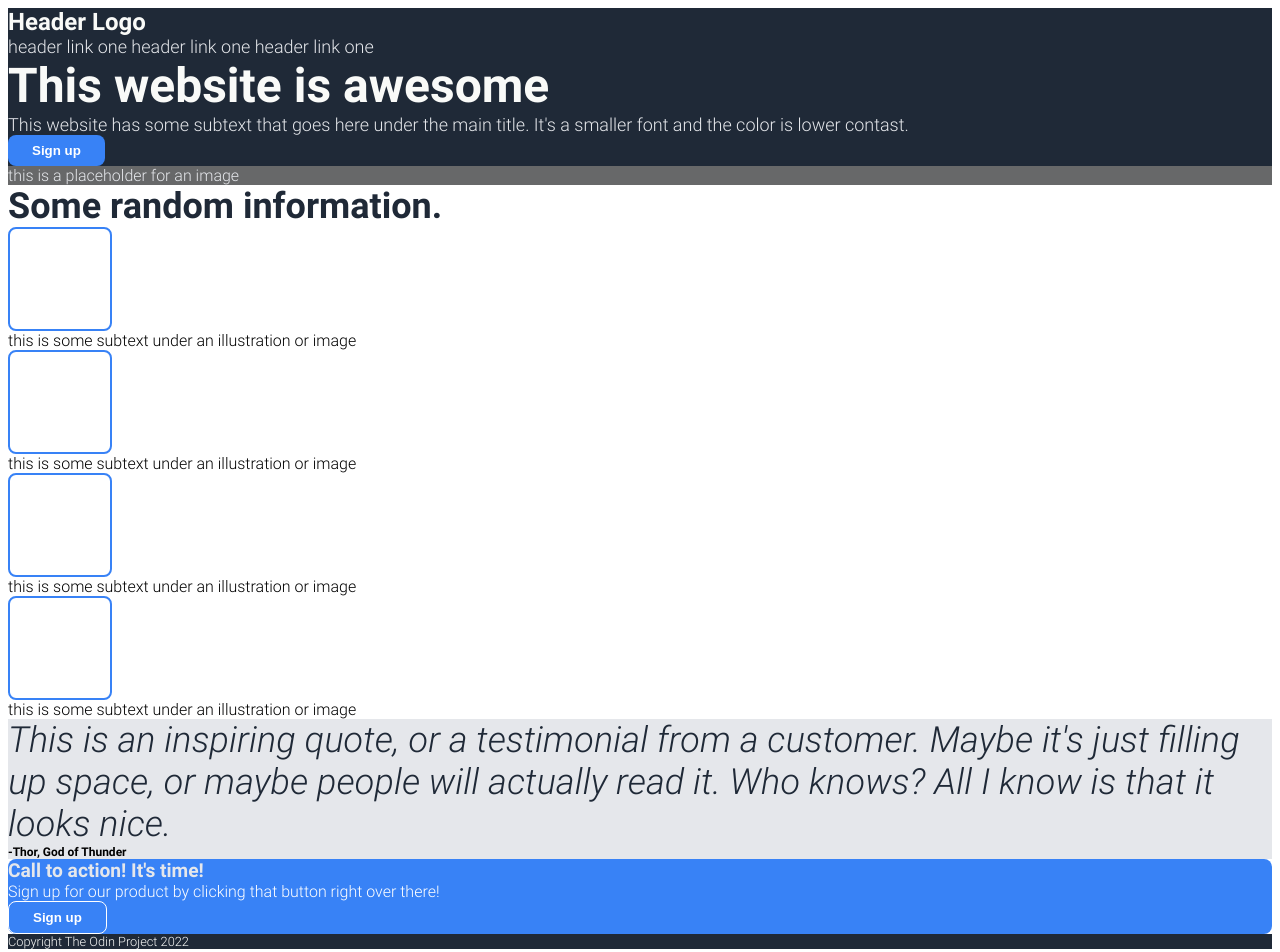
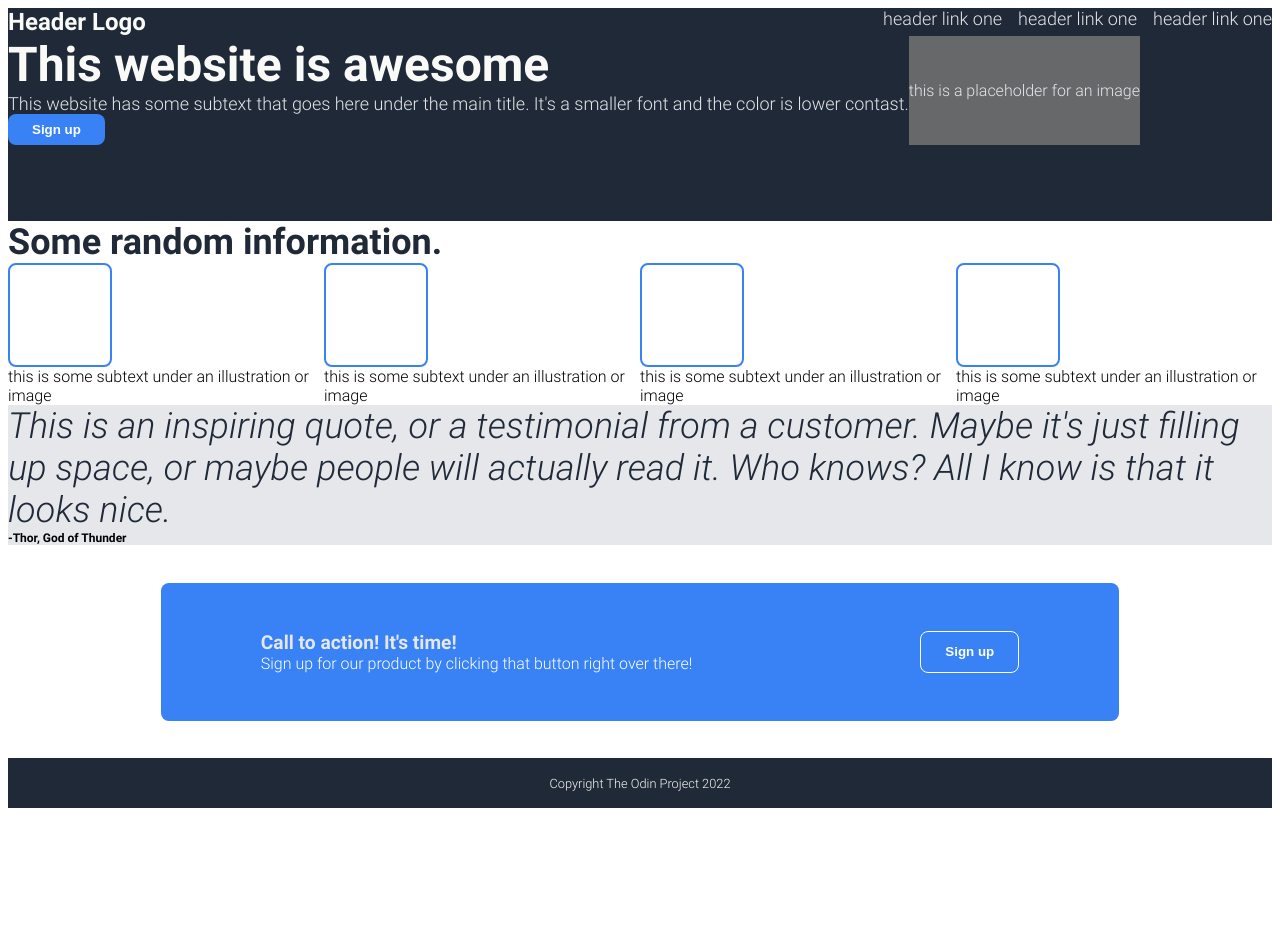
Before and after one commit to catagonus/landing-page, a plain HTML site: page index.html in a window 1280 px wide. After the commit the page ends 816 px from the top, so only its background shows below. Drawn offline with Linux system fonts and the light colour scheme.

Commit message:
Update index and style.css with first flex attempt

```diff
--- a/index.html
+++ b/index.html
@@ -15,12 +15,14 @@
 
         <div class="header">
             <div class="logo">Header Logo</div>
-            <a href="">header link one</a>
-            <a href="">header link one</a>
-            <a href="">header link one</a>
+            <div class="links">
+                <a href="">header link one</a>
+                <a href="">header link one</a>
+                <a href="">header link one</a>
+            </div>
         </div>
 
-        <div>
+        <div class="hero-content">
             <div>
                 <div class="main-text">This website is awesome</div>
                 <div class="subtext">This website has some subtext that goes here under the main title. It's a smaller font and the color is lower contast.</div>
--- a/style.css
+++ b/style.css
@@ -32,9 +32,26 @@
 body {
     background-color: white;
     font-family: "Roboto";
+    display: flex;
+    flex-direction: column;
+    height: 100vh;
+}
+
+.section {
+
+    display: flex;
+    flex-direction: column;
 }
 
 .header-box {
+    flex: 1;
+}
+
+.header {
+    color: #e5e7eb;
+    font-size: 18px;
+    display: flex;
+    justify-content: space-between;
 }
 
 .logo {
@@ -43,15 +60,16 @@ body {
     font-weight: bold;
 }
 
+.links {
+    display: flex;
+    justify-content: flex-end;
+    gap: 16px;
+}
+
 .header-box .main-text {
     font-size: 48px;
     font-weight: bolder;
     color: #f9faf8;
-}
-
-.header {
-    color: #e5e7eb;
-    font-size: 18px;
 }
 
 .subtext {
@@ -59,7 +77,15 @@ body {
     color: #e5e7eb;
 }
 
+.hero-content {
+    display: flex;
+}
+
 .info-box {
+}
+
+.info-grid {
+    display: flex;
 }
 
 .quote-box {
@@ -67,11 +93,18 @@ body {
 }
 
 .signup-box {
+    justify-content: center;
+    align-items: center;
+    flex: 1;
 }
 
 .footer {
     color: #f9faf8;
     font-size: .8em;
+    flex: 0 0 50px;
+    display: flex;
+    justify-content: center;
+    align-items: center;
 }
 
 .header-box,
@@ -83,6 +116,10 @@ body {
     background-color: #3882f6;
     border-radius: 8px;
     color: white;
+    display: flex;
+    padding: 48px 100px;
+    justify-content: space-between;
+    width: 60%;
 }
 
 .info-img {
@@ -124,6 +161,9 @@ a {
 .placeholder {
     background-color: #676869;
     color: #e5e7eb;
+    display: flex;
+    justify-content: center;
+    align-items: center;
 }
 
 .quote {
```
